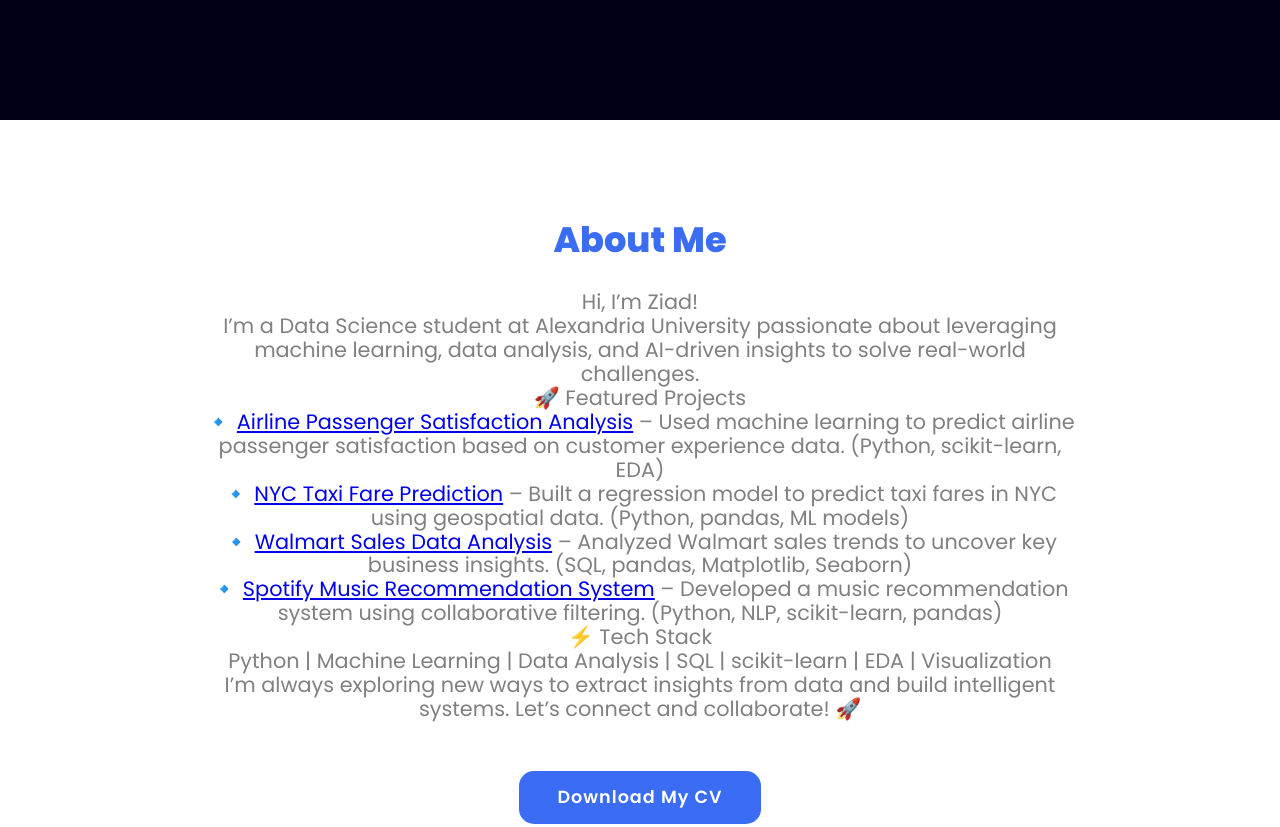
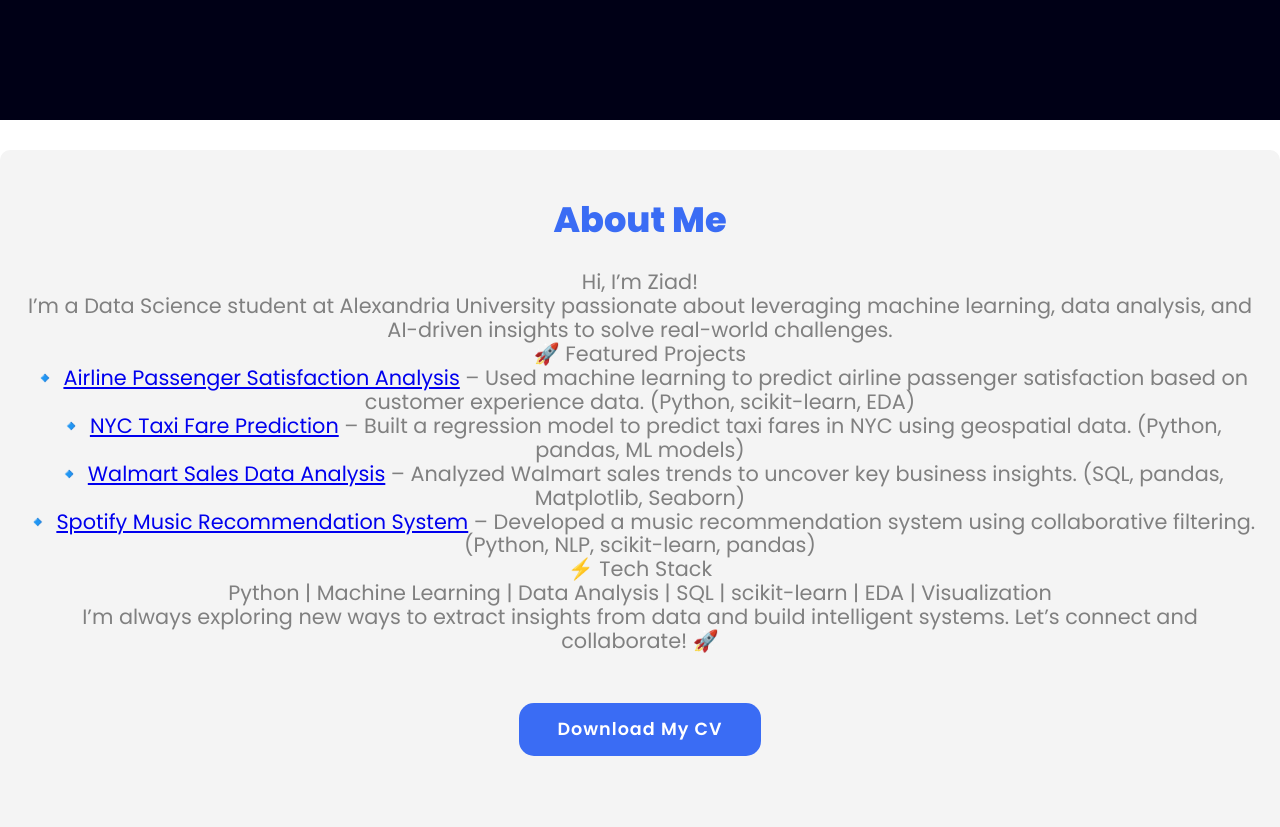
Before and after one commit to Ziad-Shalaby/My-Website_beta, a plain HTML site: page index.html in a window 1280 px wide. Shown: the part 680-1507 px from the top of the page. Drawn offline with Linux system fonts and the light colour scheme.

Commit message:
Update style.css

```diff
--- a/css/style.css
+++ b/css/style.css
@@ -127,6 +127,10 @@ section {
 
 .about {
     text-align: center;
+    background-color: #f4f4f4;
+    padding: 50px 20px;
+    border-radius: 10px;
+    margin: 30px 0;
 }
 
 .about p {
@@ -134,8 +138,8 @@ section {
     margin-bottom: 50px;
     font-size: 1.3em;
     color: gray;
+}
 
-}
 
 .cards {
     background-color: #000016;
```
